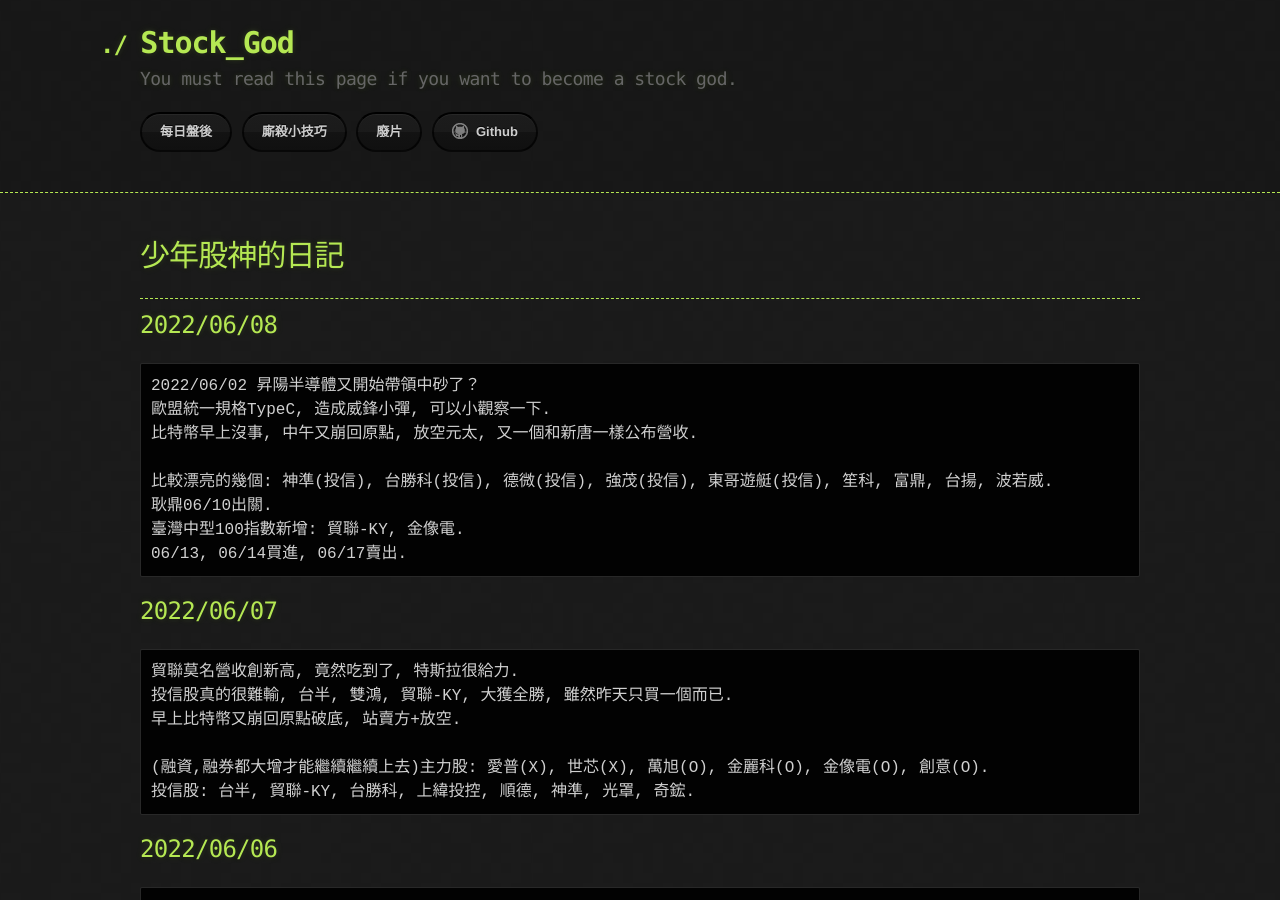
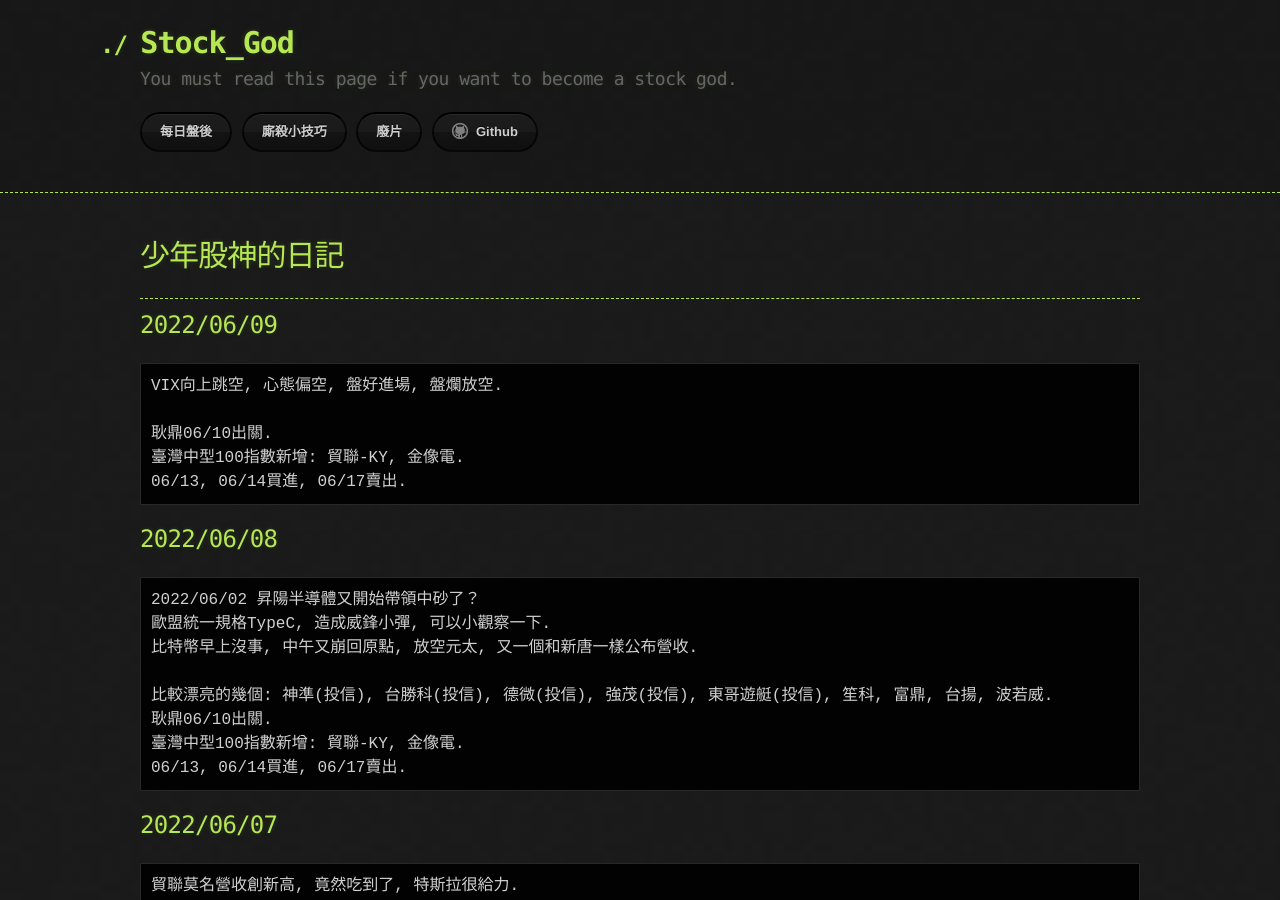
Before and after one commit to lepg5487/Stock_God, a Jekyll site: the page built from index.md, in a window 1280 px wide and 900 px high. Built offline with Jekyll 4.4.1, drawn with Linux system fonts in a browser that asks for light colours; our own code applies the rules of GitHub Pages for plain Markdown files.

Commit message:
Update index.md

````diff
--- a/index.md
+++ b/index.md
@@ -5,6 +5,15 @@ layout: testlayouts
 # 少年股神的日記
 
 ---
+
+## 2022/06/09
+```
+VIX向上跳空, 心態偏空, 盤好進場, 盤爛放空.
+
+耿鼎06/10出關.
+臺灣中型100指數新增: 貿聯-KY, 金像電.
+06/13, 06/14買進, 06/17賣出.
+```
 
 ## 2022/06/08
 ```
````
